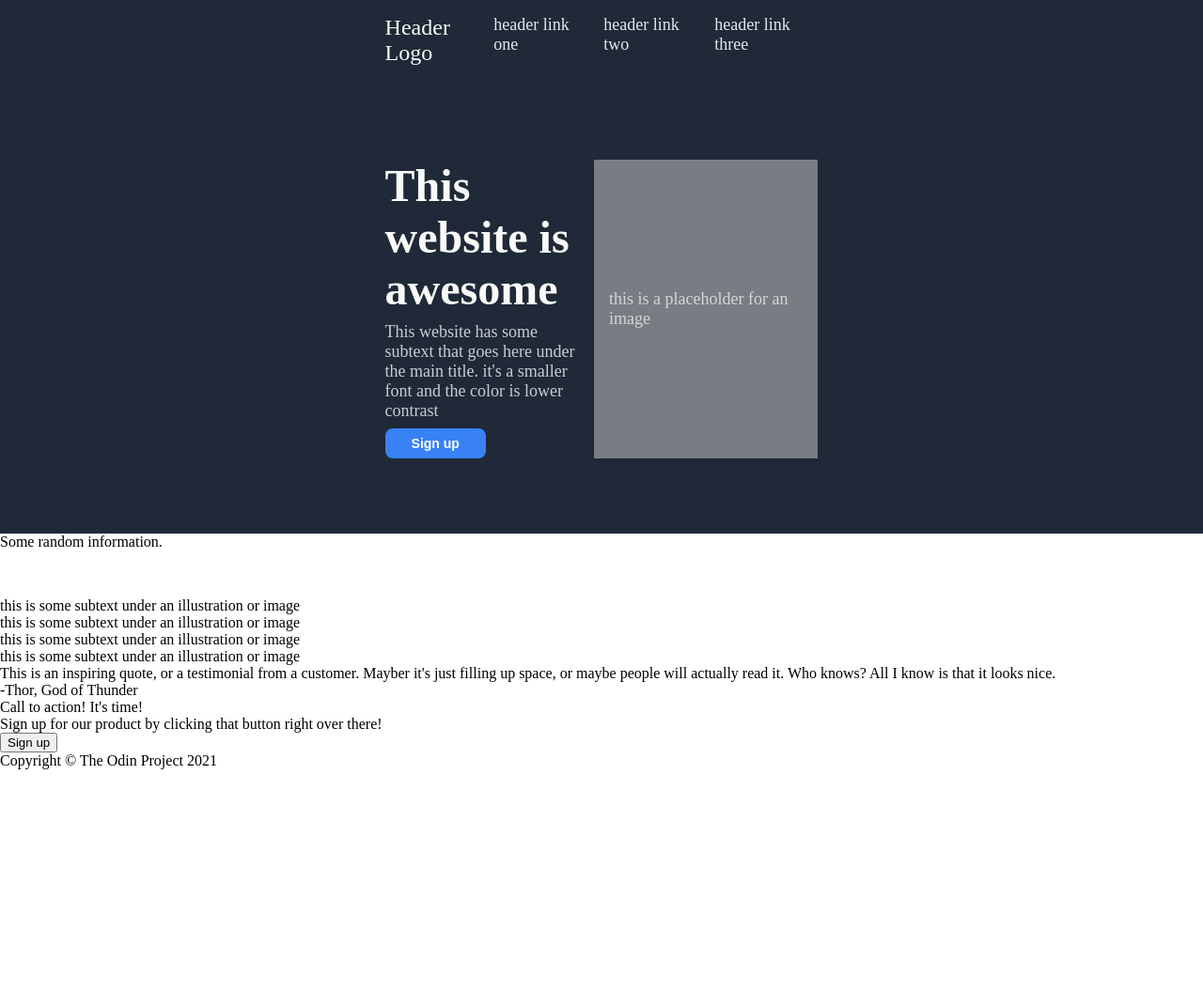
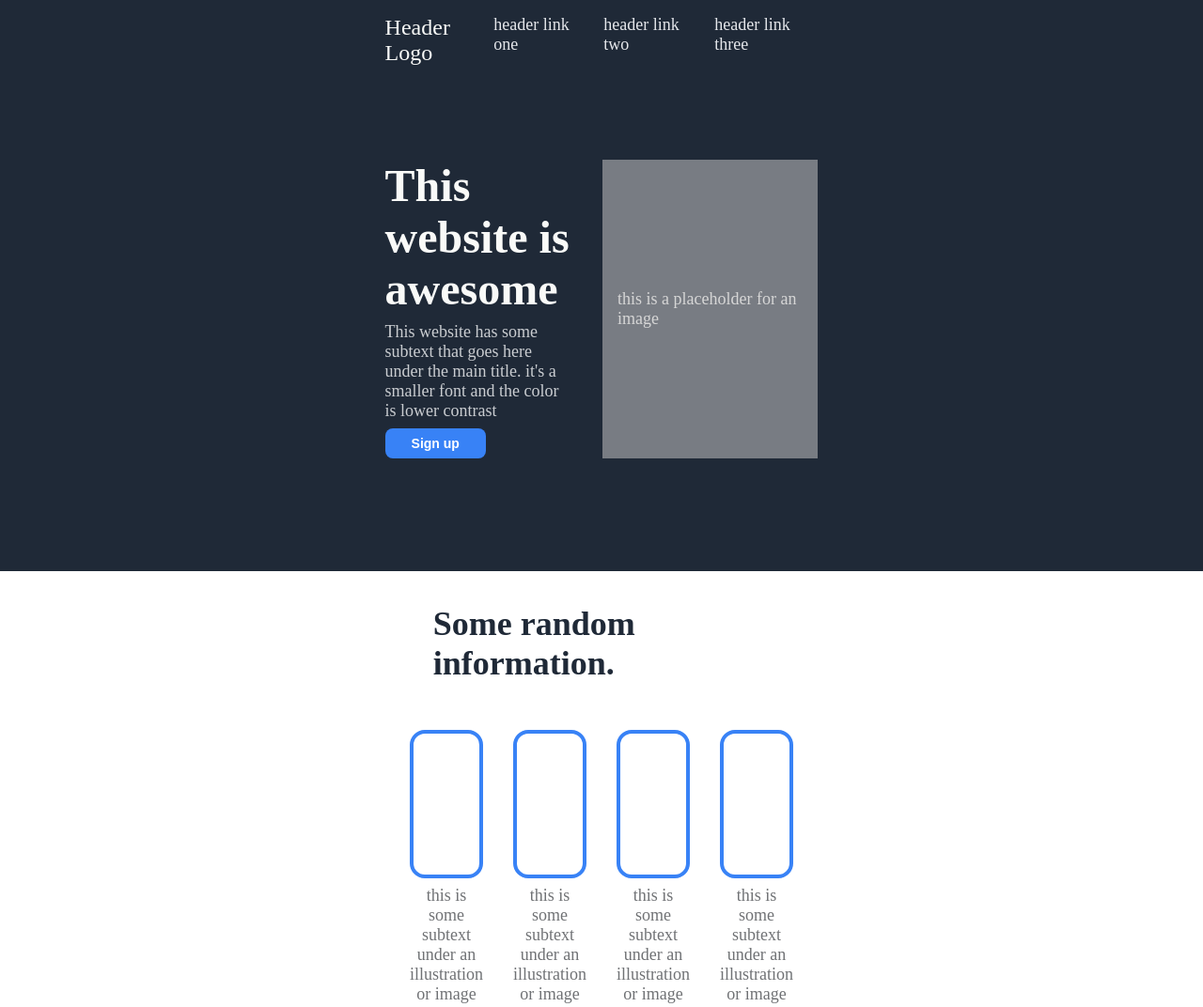
Before and after one commit to Zhephyr4/landing-page, a plain HTML site: page index.html in a window 1280 px wide. Shown: the top 1072 px of the page at 94% size. Before the commit the page ends 819 px from the top, so only its background shows below. Drawn offline with Linux system fonts and the light colour scheme.

Commit message:
Add styles to white background elements

```diff
--- a/styles.css
+++ b/styles.css
@@ -21,7 +21,7 @@ ul {
     padding-top: 16px;
     padding-left: 32%;
     padding-right: 32%;
-    padding-bottom: 80px;
+    padding-bottom: 120px;
 }
 
 .header {
@@ -49,7 +49,7 @@ ul {
 
 .below-header {
     display: flex;
-    gap: 16px;
+    gap: 34px;
 }
 
 .text-content {
@@ -89,3 +89,41 @@ ul {
     color: #d6d6d6;
     font-size: 18px;
 }
+
+.white-background {
+    display: flex;
+    flex-direction: column;
+    align-items: center;
+    padding: 35px 36% 50px 36%;
+}
+
+.white-background .header {
+    font-size: 36px;
+    font-weight: bolder;
+    color: #1F2937;
+}
+
+.white-background .collection {
+    display: flex;
+    gap: 32px;
+}
+
+.collection .one,
+.collection .two,
+.collection .three,
+.collection .four {
+    text-align: center;
+}
+
+.blue-box {
+    border: 4px solid #3882F6;
+    border-radius: 16px;
+    margin: 0;
+    height: 150px;
+}
+
+.collection .subtext {
+    margin-top: 8px;
+    color: #707275;
+    font-size: 18px;
+}
```
